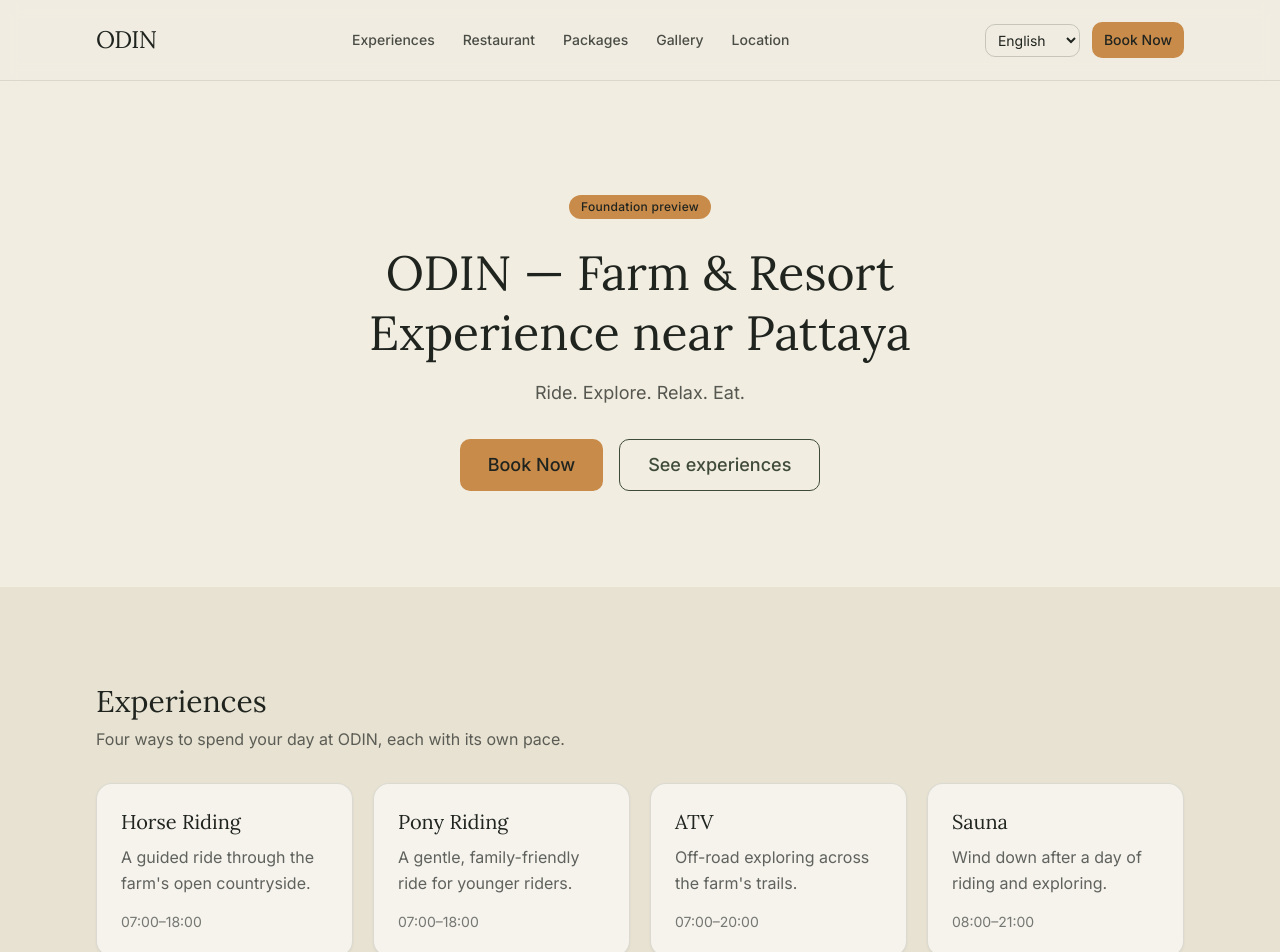
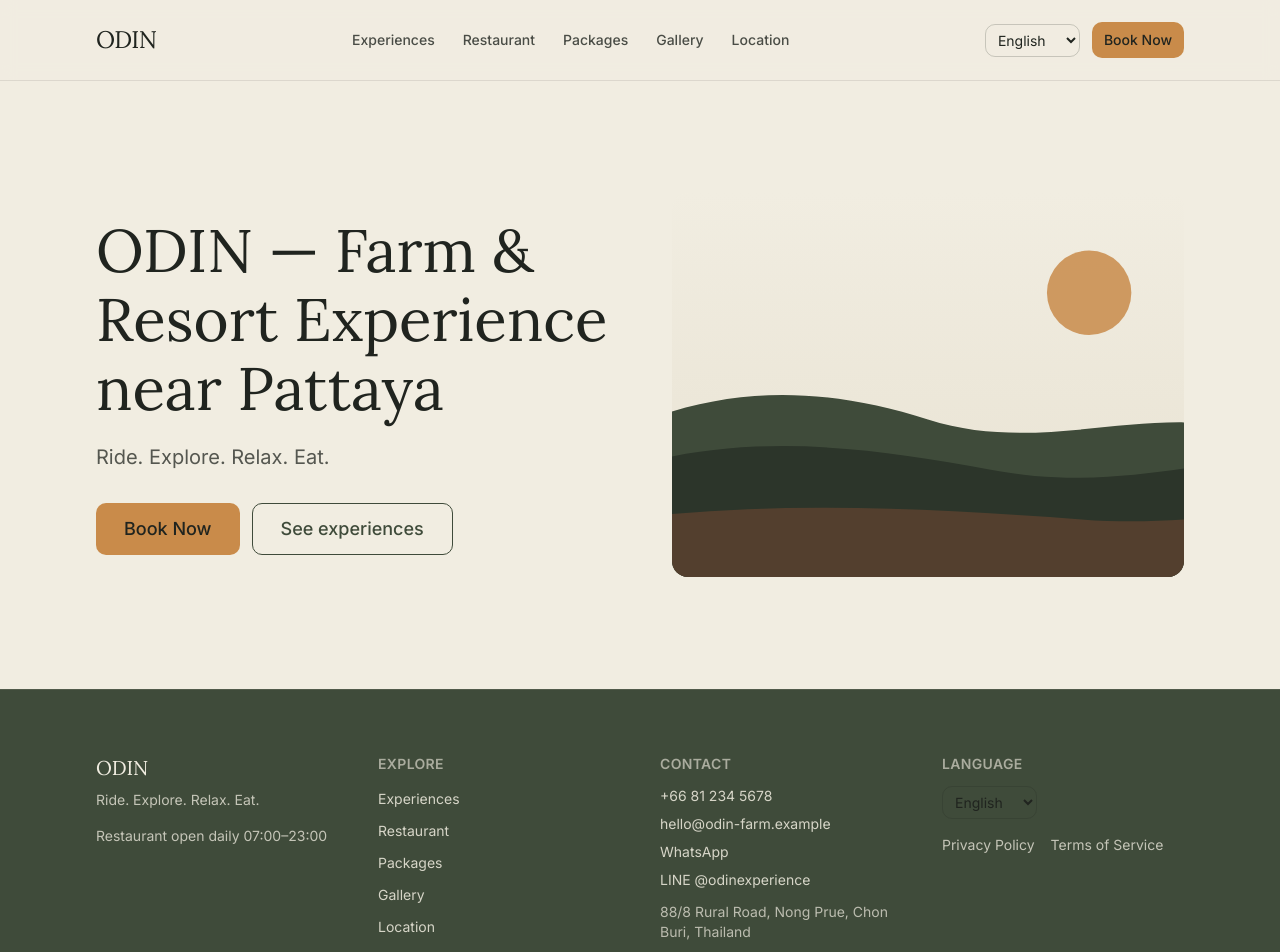
Before and after one commit to ThisIsEnzo/odin, a Next.js app: page /en in a window 1280 px wide. Shown: the top 952 px of the page. Built offline with nearby package versions, Linux system fonts and the light colour scheme.

Commit message:
finalize phase-2

```diff
--- a/messages/en.json
+++ b/messages/en.json
@@ -39,6 +39,7 @@
     "badge": "Foundation preview",
     "heroTitle": "ODIN — Farm & Resort Experience near Pattaya",
     "heroSubtitle": "Ride. Explore. Relax. Eat.",
+    "primaryCta": "Book Now",
     "secondaryCta": "See experiences",
     "experiencesHeading": "Experiences",
     "experiencesIntro": "Four ways to spend your day at ODIN, each with its own pace."
--- a/messages/ru.json
+++ b/messages/ru.json
@@ -39,6 +39,7 @@
     "badge": "Предварительная версия",
     "heroTitle": "ODIN — ферма и курорт рядом с Паттайей",
     "heroSubtitle": "Катайтесь. Исследуйте. Отдыхайте. Ешьте.",
+    "primaryCta": "Забронировать",
     "secondaryCta": "Смотреть активности",
     "experiencesHeading": "Активности",
     "experiencesIntro": "Четыре способа провести день в ODIN — у каждого свой ритм."
--- a/messages/th.json
+++ b/messages/th.json
@@ -39,6 +39,7 @@
     "badge": "ตัวอย่างเวอร์ชันเริ่มต้น",
     "heroTitle": "ODIN — ฟาร์มและรีสอร์ตใกล้พัทยา",
     "heroSubtitle": "ขี่ม้า ผจญภัย พักผ่อน รับประทานอาหาร",
+    "primaryCta": "จองเลย",
     "secondaryCta": "ดูกิจกรรมทั้งหมด",
     "experiencesHeading": "กิจกรรม",
     "experiencesIntro": "สี่กิจกรรมให้เลือกสัมผัสตลอดวันที่ ODIN แต่ละกิจกรรมมีจังหวะของตัวเอง"
--- a/messages/zh.json
+++ b/messages/zh.json
@@ -39,6 +39,7 @@
     "badge": "基础预览版",
     "heroTitle": "ODIN — 芭提雅附近的农场度假体验",
     "heroSubtitle": "骑马。探索。放松。用餐。",
+    "primaryCta": "立即预订",
     "secondaryCta": "查看体验项目",
     "experiencesHeading": "体验项目",
     "experiencesIntro": "在 ODIN，四种方式度过您的一天，每种都有自己的节奏。"
--- a/src/app/[locale]/page.tsx
+++ b/src/app/[locale]/page.tsx
@@ -1,79 +1,25 @@
-import { setRequestLocale, getTranslations } from "next-intl/server";
-import { Container } from "@/components/ui/Container";
-import { Section } from "@/components/ui/Section";
-import { Card, CardBody, CardTitle, CardDescription } from "@/components/ui/Card";
-import { Badge } from "@/components/ui/Badge";
-import { buttonVariants } from "@/components/ui/Button";
-import { Link } from "@/i18n/navigation";
-import { experiences } from "@/data/odin/experiences";
+import { setRequestLocale } from "next-intl/server";
+import { Hero } from "@/components/homepage/Hero";
 
 type PageProps = {
   params: Promise<{ locale: string }>;
 };
 
 /**
- * PLACEHOLDER homepage — proves the foundation (i18n, data layer, UI
- * primitives) works end to end. This is intentionally not the full
- * 10-section homepage from CLAUDE.md §20 (Hero, Experiences, Why ODIN,
- * Packages, Restaurant, Gallery, Reviews, Location, FAQ, Final CTA) — that
- * build-out is explicitly out of scope for this phase.
+ * Homepage — Phase 3A builds only the Hero (CLAUDE.md §20's remaining nine
+ * sections — Experiences, Why ODIN, Packages, Restaurant, Gallery, Reviews,
+ * Location, FAQ, Final CTA — are separate, later Phase 3 tasks; see
+ * docs/IMPLEMENTATION_PLAN.md). The previous placeholder version of this
+ * file also rendered an ad-hoc experiences preview grid to prove the data
+ * layer worked end to end — that's removed now that the real, properly
+ * scoped Experiences section is a distinct upcoming task, not something to
+ * leave half-built alongside a production-quality Hero.
  */
 export default async function HomePage({ params }: PageProps) {
   const { locale } = await params;
   setRequestLocale(locale);
 
-  const t = await getTranslations({ locale, namespace: "home" });
-  const tExperiences = await getTranslations({ locale, namespace: "experiences" });
-  const tNav = await getTranslations({ locale, namespace: "nav" });
-
-  return (
-    <>
-      <Section tone="canvas" className="pt-20 sm:pt-28">
-        <Container className="max-w-3xl text-center">
-          <Badge variant="dusk" className="mb-6">
-            {t("badge")}
-          </Badge>
-          <h1 className="font-display text-4xl leading-tight text-ink sm:text-5xl">
-            {t("heroTitle")}
-          </h1>
-          <p className="mt-4 text-lg text-ink/75">{t("heroSubtitle")}</p>
-          <div className="mt-8 flex flex-wrap items-center justify-center gap-4">
-            <Link href="/book" className={buttonVariants({ variant: "primary", size: "lg" })}>
-              {tNav("bookNow")}
-            </Link>
-            <Link href="/experiences" className={buttonVariants({ variant: "outline", size: "lg" })}>
-              {t("secondaryCta")}
-            </Link>
-          </div>
-        </Container>
-      </Section>
-
-      <Section tone="canvas-soft">
-        <Container>
-          <h2 className="font-display text-2xl text-ink sm:text-3xl">
-            {t("experiencesHeading")}
-          </h2>
-          <p className="mt-2 max-w-2xl text-ink/70">{t("experiencesIntro")}</p>
-
-          <div className="mt-8 grid gap-5 sm:grid-cols-2 lg:grid-cols-4">
-            {experiences.map((experience) => (
-              <Card key={experience.id}>
-                <CardBody>
-                  <CardTitle>{tExperiences(`${toCamelCase(experience.id)}.title`)}</CardTitle>
-                  <CardDescription>
-                    {tExperiences(`${toCamelCase(experience.id)}.shortDescription`)}
-                  </CardDescription>
-                  <p className="mt-4 text-sm text-ink/60">
-                    {experience.operatingHours.open}–{experience.operatingHours.close}
-                  </p>
-                </CardBody>
-              </Card>
-            ))}
-          </div>
-        </Container>
-      </Section>
-    </>
-  );
+  return <Hero />;
 }
 
 function toCamelCase(id: string): string {
--- a/src/app/globals.css
+++ b/src/app/globals.css
@@ -61,6 +61,28 @@ body {
   outline-offset: 2px;
 }
 
+/*
+ * Hero entrance — the one animation this phase introduces (see
+ * ARCHITECTURE.md §14: "avoid excessive animation"; CLAUDE.md §18 same).
+ * Plain CSS rather than a new animation dependency (GSAP etc.) — nothing
+ * else on the page needs one yet, and this is automatically covered by the
+ * prefers-reduced-motion override below with no extra handling required.
+ */
+@keyframes hero-reveal {
+  from {
+    opacity: 0;
+    transform: translateY(12px);
+  }
+  to {
+    opacity: 1;
+    transform: translateY(0);
+  }
+}
+
+.animate-hero-reveal {
+  animation: hero-reveal 0.6s ease-out both;
+}
+
 /* Respect reduced-motion preferences everywhere, not just in one component. */
 @media (prefers-reduced-motion: reduce) {
   html {
--- /dev/null
+++ b/src/components/homepage/Hero.tsx
@@ -0,0 +1,64 @@
+import { useTranslations } from "next-intl";
+import { Link } from "@/i18n/navigation";
+import { Container } from "@/components/ui/Container";
+import { buttonVariants } from "@/components/ui/Button";
+import { cn } from "@/lib/utils";
+
+/**
+ * Homepage Hero — CLAUDE.md §19/§20. The only homepage section this phase
+ * builds; everything else in §20's 10-section list is a separate, later
+ * Phase 3 task (see docs/IMPLEMENTATION_PLAN.md).
+ *
+ * All visible copy is in messages/*.json under "home" — nothing here is a
+ * hardcoded string, and nothing here is a business fact (price, hours,
+ * restriction) that belongs in src/data/odin instead.
+ */
+export function Hero() {
+  const t = useTranslations("home");
+
+  return (
+    <section className="bg-canvas">
+      <Container className="animate-hero-reveal grid items-center gap-10 py-14 sm:py-20 lg:grid-cols-2 lg:gap-16 lg:py-28">
+        <div className="text-center lg:text-left">
+          <h1 className="font-display text-4xl leading-[1.15] text-ink xs:text-5xl lg:text-6xl">
+            {t("heroTitle")}
+          </h1>
+          <p className="mt-5 text-lg text-ink/75 sm:text-xl">{t("heroSubtitle")}</p>
+          <div className="mt-8 flex flex-col items-center gap-3 xs:flex-row xs:justify-center lg:justify-start">
+            <Link
+              href="/book"
+              className={cn(buttonVariants({ variant: "primary", size: "lg" }), "w-full xs:w-auto")}
+            >
+              {t("primaryCta")}
+            </Link>
+            <Link
+              href="/experiences"
+              className={cn(buttonVariants({ variant: "outline", size: "lg" }), "w-full xs:w-auto")}
+            >
+              {t("secondaryCta")}
+            </Link>
+          </div>
+        </div>
+
+        {/*
+          Purely atmospheric/decorative — conveys nothing beyond the headline
+          and subtitle already in text, so the *meaningful* accessible
+          treatment is to mark it decorative (empty alt + aria-hidden), not
+          to invent a description that would just repeat the H1 for screen
+          reader users. See public/images/hero/placeholder.svg's own comment.
+        */}
+        <div className="order-first lg:order-none" aria-hidden="true">
+          <div className="aspect-[16/10] w-full overflow-hidden rounded-card lg:aspect-[4/3]">
+            <img
+              src="/images/hero/placeholder.svg"
+              alt=""
+              width={1600}
+              height={1000}
+              className="h-full w-full object-cover"
+            />
+          </div>
+        </div>
+      </Container>
+    </section>
+  );
+}
```
Also changed, not shown: public/images/hero/placeholder.svg (added).
